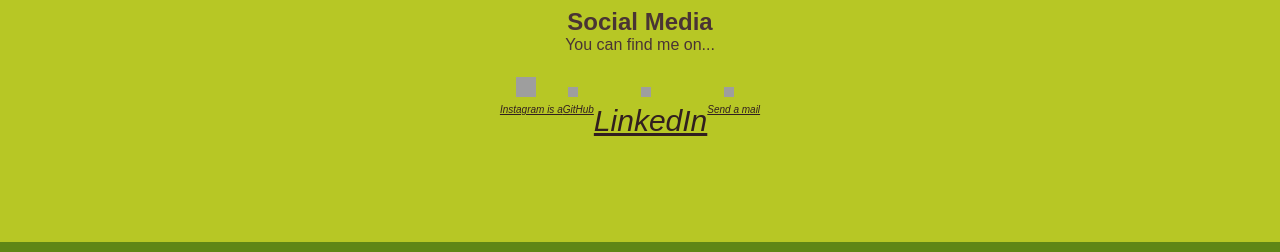
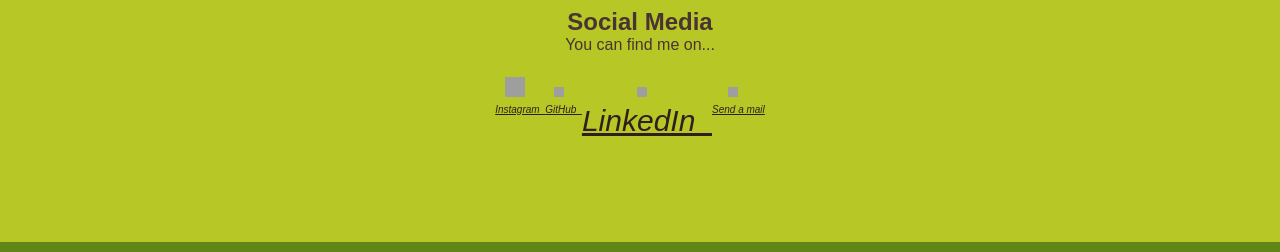
Before and after one commit to Ankita-Anandita/my-portfolio, a plain HTML site: page index.html in a window 1280 px wide. Shown: the part 1714-1966 px from the top of the page. Drawn offline with Linux system fonts and the light colour scheme; grey boxes are pictures that could not be loaded.

Commit message:
Update index.html

```diff
--- a/index.html
+++ b/index.html
@@ -58,12 +58,12 @@
         <div class="social-links">
 
 
-        	<div> <img src="https://image.flaticon.com/icons/png/128/2111/2111463.png" height="20px" width="20px"> <a href="https://www.instagram.com/ankita_anandita" target="-blank"><p id="insta"><em>Instagram is a</em></p></a></div>
+        	<div> <img src="https://image.flaticon.com/icons/png/128/2111/2111463.png" height="20px" width="20px"> <a href="https://www.instagram.com/ankita_anandita" target="-blank"><p id="insta"><em>Instagram &nbsp</em></p></a></div>
 
-        	<div> <img src="https://image.flaticon.com/icons/png/128/2111/2111432.png" height="10px" width="10px" > <a href="https://www.github.com/Ankita-Anandita" target="-blank"><p id="git"><em>GitHub </em></p></a></div>
+        	<div> <img src="https://image.flaticon.com/icons/png/128/2111/2111432.png" height="10px" width="10px" > <a href="https://www.github.com/Ankita-Anandita" target="-blank"><p id="git"><em>GitHub &nbsp</em></p></a></div>
 
 
-        	<div>  <img src="https://image.flaticon.com/icons/png/128/174/174857.png" height="10px" width="10px" ><a href="https://www.linkedin.com/in/Ankita Anandita" target="-blank"><p id="LinkedIn"><em>LinkedIn </em></p></a></div>
+        	<div>  <img src="https://image.flaticon.com/icons/png/128/174/174857.png" height="10px" width="10px" ><a href="https://www.linkedin.com/in/Ankita Anandita" target="-blank"><p id="LinkedIn"><em>LinkedIn &nbsp</em></p></a></div>
 
 
         	<div> <img src="https://image.flaticon.com/icons/png/128/732/732200.png" height="10px" width="10px" > <a href="ankitaanandita24@gmail.com" target="-blank"><p id="gmail"><em>Send a mail</p></em></a></div>
```
